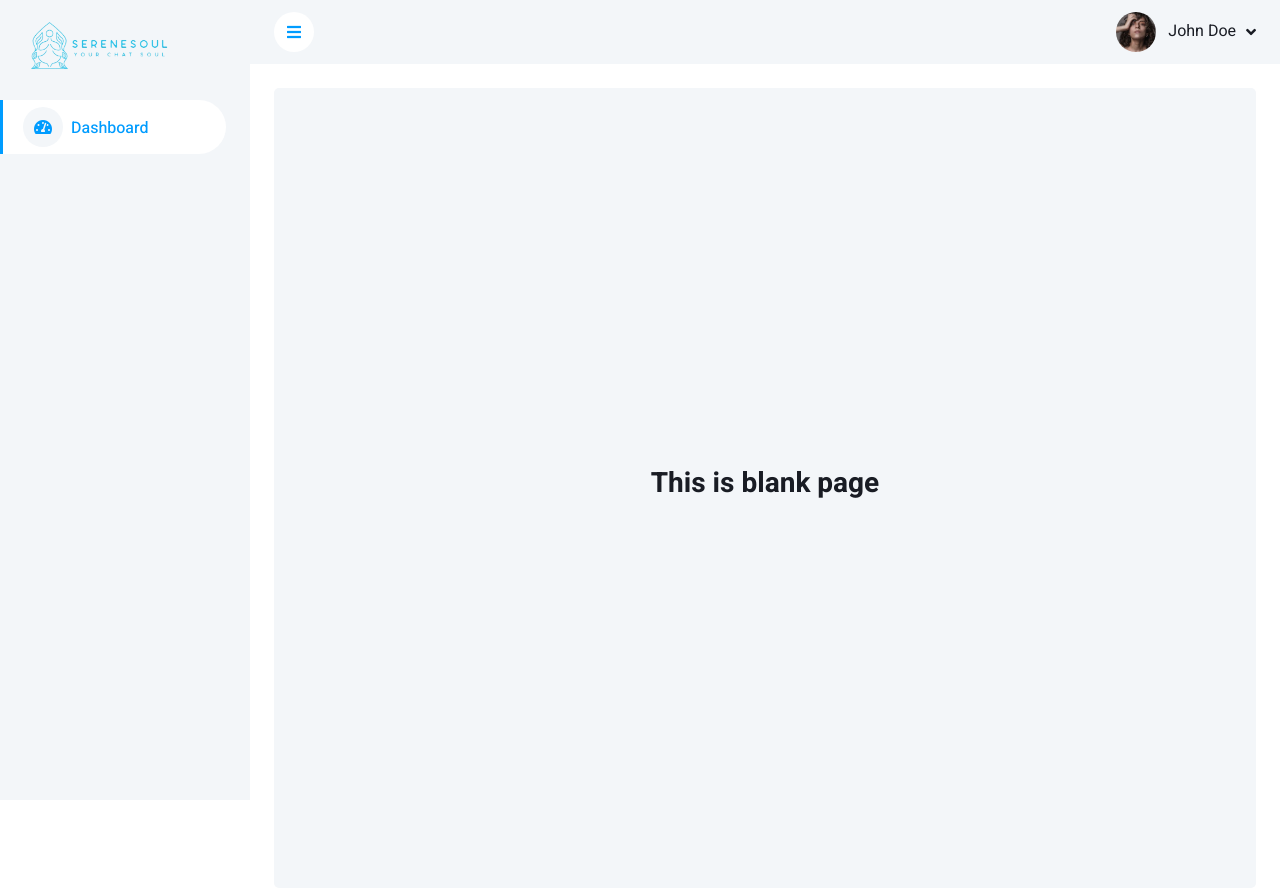
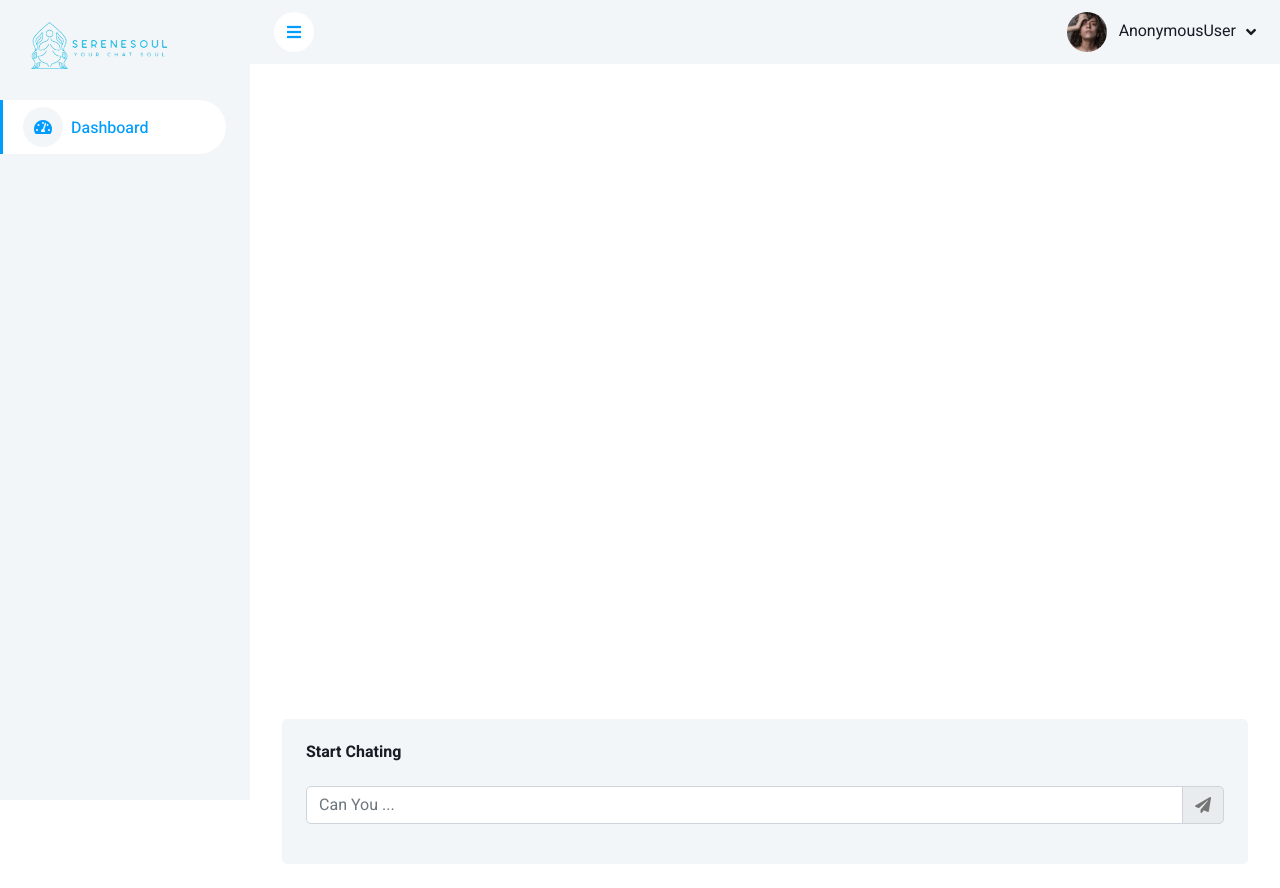
Before and after one commit to khawla12-op/SereneSoul-Chatbot-, a Django app: template CLIENT/templates/app/client_chat.html in a window 1280 px wide. Run offline with Django 3.2, Linux system fonts and the light colour scheme; the template is opened without the code that fills it, so the values that code supplies are empty; some libraries are stand-ins or nearby versions.

Commit message:
Adding specific input for chat page

```diff
--- /dev/null
+++ b/CLIENT/templates/app/base_app.html
@@ -0,0 +1,92 @@
+{% load static %}
+<!DOCTYPE html>
+<html lang="en">
+<head>
+    <meta charset="utf-8">
+    <title>Serene Soul : Chat</title>
+    <meta content="width=device-width, initial-scale=1.0" name="viewport">
+    <meta content="" name="keywords">
+    <meta content="" name="description">
+    <link rel="preconnect" href="https://fonts.googleapis.com">
+    <link rel="preconnect" href="https://fonts.gstatic.com" crossorigin>
+    <link href="https://fonts.googleapis.com/css2?family=Heebo:wght@400;500;600;700&display=swap" rel="stylesheet">
+    <link href="https://cdnjs.cloudflare.com/ajax/libs/font-awesome/5.10.0/css/all.min.css" rel="stylesheet">
+    <link href="https://cdn.jsdelivr.net/npm/bootstrap-icons@1.4.1/font/bootstrap-icons.css" rel="stylesheet">
+    <link href="{% static 'lib/owlcarousel/assets/owl.carousel.min.css' %}" rel="stylesheet">
+    <link href="{% static 'lib/tempusdominus/css/tempusdominus-bootstrap-4.min.css' %}" rel="stylesheet" />
+    <link href="{% static 'css/bootstrap.min.css' %}" rel="stylesheet">
+    <link href="{% static 'css/main.css' %}" rel="stylesheet">
+</head>
+
+<body>
+    <div class="container-fluid position-relative bg-white d-flex p-0">
+        <!-- Spinner Start -->
+        <div id="spinner" class="show bg-white position-fixed translate-middle w-100 vh-100 top-50 start-50 d-flex align-items-center justify-content-center">
+            <div class="spinner-border text-primary" style="width: 3rem; height: 3rem;" role="status">
+                <span class="sr-only">Loading...</span>
+            </div>
+        </div>
+        <!-- Spinner End -->
+
+        <!-- Sidebar Start -->
+        <div class="sidebar pe-4 pb-3">
+            <nav class="navbar bg-light navbar-light">
+                <a href="{% url 'client-index' %}" class="navbar-brand mx-4 mb-3">
+                    <img src="{% static 'img/new_logo.png' %}" width="150">
+                </a>
+                <div class="navbar-nav w-100">
+                    <a href="index.html" class="nav-item nav-link active"><i class="fa fa-tachometer-alt me-2"></i>Dashboard</a>
+                </div>
+            </nav>
+        </div>
+        <!-- Sidebar End -->
+
+        <!-- Content Start -->
+        <div class="content">
+            <!-- Navbar Start -->
+            <nav class="navbar navbar-expand bg-light navbar-light sticky-top px-4 py-0">
+                <a href="index.html" class="navbar-brand d-flex d-lg-none me-4">
+                    <h2 class="text-primary mb-0"><i class="fa fa-hashtag"></i></h2>
+                </a>
+                <a href="#" class="sidebar-toggler flex-shrink-0">
+                    <i class="fa fa-bars"></i>
+                </a>
+                <div class="navbar-nav align-items-center ms-auto">
+                    <div class="nav-item dropdown">
+                        <a href="#" class="nav-link dropdown-toggle" data-bs-toggle="dropdown">
+                            <img class="rounded-circle me-lg-2" src="{% static 'img/user.jpg' %}" alt="" style="width: 40px; height: 40px;">
+                            <span class="d-none d-lg-inline-flex">{{user}}</span>
+                        </a>
+                        <div class="dropdown-menu dropdown-menu-end bg-light border-0 rounded-0 rounded-bottom m-0">
+                            <a href="#" class="dropdown-item">My Profile</a>
+                            <a href="#" class="dropdown-item">Settings</a>
+                            <a href="{% url 'client-logout' %}" class="dropdown-item">Log Out</a>
+                        </div>
+                    </div>
+                </div>
+            </nav>
+            <!-- Navbar End -->
+
+
+            <!-- Page Start -->
+            {% block content %}
+            {% endblock content %}
+            <!-- Page End -->
+
+        </div>
+        <!-- Content End -->
+    </div>
+
+    <!-- JavaScript Libraries -->
+    <script src="https://code.jquery.com/jquery-3.4.1.min.js"></script>
+    <script src="https://cdn.jsdelivr.net/npm/bootstrap@5.0.0/dist/js/bootstrap.bundle.min.js"></script>
+    <script src="{% static 'lib/chart/chart.min.js' %}"></script>
+    <script src="{% static 'lib/easing/easing.min.js' %}"></script>
+    <script src="{% static 'lib/waypoints/waypoints.min.js' %}"></script>
+    <script src="{% static 'lib/owlcarousel/owl.carousel.min.js' %}"></script>
+    <script src="{% static 'lib/tempusdominus/js/moment.min.js' %}"></script>
+    <script src="{% static 'lib/tempusdominus/js/moment-timezone.min.js' %}"></script>
+    <script src="{% static 'lib/tempusdominus/js/tempusdominus-bootstrap-4.min.js' %}"></script>
+    <script src="{% static 'js/main.js' %}"></script>
+</body>
+</html>
--- a/CLIENT/templates/app/client_chat.html
+++ b/CLIENT/templates/app/client_chat.html
@@ -1,97 +1,19 @@
+{% extends "app/base_app.html" %}
 {% load static %}
-<!DOCTYPE html>
-<html lang="en">
-<head>
-    <meta charset="utf-8">
-    <title>Serene Soul : Chat</title>
-    <meta content="width=device-width, initial-scale=1.0" name="viewport">
-    <meta content="" name="keywords">
-    <meta content="" name="description">
-    <link rel="preconnect" href="https://fonts.googleapis.com">
-    <link rel="preconnect" href="https://fonts.gstatic.com" crossorigin>
-    <link href="https://fonts.googleapis.com/css2?family=Heebo:wght@400;500;600;700&display=swap" rel="stylesheet">
-    <link href="https://cdnjs.cloudflare.com/ajax/libs/font-awesome/5.10.0/css/all.min.css" rel="stylesheet">
-    <link href="https://cdn.jsdelivr.net/npm/bootstrap-icons@1.4.1/font/bootstrap-icons.css" rel="stylesheet">
-    <link href="{% static 'lib/owlcarousel/assets/owl.carousel.min.css' %}" rel="stylesheet">
-    <link href="{% static 'lib/tempusdominus/css/tempusdominus-bootstrap-4.min.css' %}" rel="stylesheet" />
-    <link href="{% static 'css/bootstrap.min.css' %}" rel="stylesheet">
-    <link href="{% static 'css/main.css' %}" rel="stylesheet">
-</head>
-
-<body>
-    <div class="container-fluid position-relative bg-white d-flex p-0">
-        <!-- Spinner Start -->
-        <div id="spinner" class="show bg-white position-fixed translate-middle w-100 vh-100 top-50 start-50 d-flex align-items-center justify-content-center">
-            <div class="spinner-border text-primary" style="width: 3rem; height: 3rem;" role="status">
-                <span class="sr-only">Loading...</span>
+{% block content %}
+<div class="container-fluid pt-4 px-4">
+    <div class="row vh-100 rounded align-items-end justify-content-center mx-0">
+        <div class="col-xl-12 mb-3 p-2">
+            <div class="bg-light rounded p-4">
+                <h6 class="mb-4">Start Chating</h6>
+                <div class="input-group mb-3">
+                    <input type="text" class="form-control h-400" placeholder="Can You ..." aria-label="Username" aria-describedby="basic-addon1">
+                    <button class="input-group-text" id="basic-addon1">
+                        <i class="fa fa-paper-plane"></i>
+                    </button>
+                </div>
             </div>
         </div>
-        <!-- Spinner End -->
-
-        <!-- Sidebar Start -->
-        <div class="sidebar pe-4 pb-3">
-            <nav class="navbar bg-light navbar-light">
-                <a href="{% url 'client-index' %}" class="navbar-brand mx-4 mb-3">
-                    <img src="{% static 'img/new_logo.png' %}" width="150">
-                </a>
-                <div class="navbar-nav w-100">
-                    <a href="index.html" class="nav-item nav-link active"><i class="fa fa-tachometer-alt me-2"></i>Dashboard</a>
-                </div>
-            </nav>
-        </div>
-        <!-- Sidebar End -->
-
-        <!-- Content Start -->
-        <div class="content">
-            <!-- Navbar Start -->
-            <nav class="navbar navbar-expand bg-light navbar-light sticky-top px-4 py-0">
-                <a href="index.html" class="navbar-brand d-flex d-lg-none me-4">
-                    <h2 class="text-primary mb-0"><i class="fa fa-hashtag"></i></h2>
-                </a>
-                <a href="#" class="sidebar-toggler flex-shrink-0">
-                    <i class="fa fa-bars"></i>
-                </a>
-                <div class="navbar-nav align-items-center ms-auto">
-                    <div class="nav-item dropdown">
-                        <a href="#" class="nav-link dropdown-toggle" data-bs-toggle="dropdown">
-                            <img class="rounded-circle me-lg-2" src="{% static 'img/user.jpg' %}" alt="" style="width: 40px; height: 40px;">
-                            <span class="d-none d-lg-inline-flex">John Doe</span>
-                        </a>
-                        <div class="dropdown-menu dropdown-menu-end bg-light border-0 rounded-0 rounded-bottom m-0">
-                            <a href="#" class="dropdown-item">My Profile</a>
-                            <a href="#" class="dropdown-item">Settings</a>
-                            <a href="{% url 'client-logout' %}" class="dropdown-item">Log Out</a>
-                        </div>
-                    </div>
-                </div>
-            </nav>
-            <!-- Navbar End -->
-
-
-            <!-- Blank Start -->
-            <div class="container-fluid pt-4 px-4">
-                <div class="row vh-100 bg-light rounded align-items-center justify-content-center mx-0">
-                    <div class="col-md-6 text-center">
-                        <h3>This is blank page</h3>
-                    </div>
-                </div>
-            </div>
-            <!-- Blank End -->
-
-        </div>
-        <!-- Content End -->
     </div>
-
-    <!-- JavaScript Libraries -->
-    <script src="https://code.jquery.com/jquery-3.4.1.min.js"></script>
-    <script src="https://cdn.jsdelivr.net/npm/bootstrap@5.0.0/dist/js/bootstrap.bundle.min.js"></script>
-    <script src="{% static 'lib/chart/chart.min.js' %}"></script>
-    <script src="{% static 'lib/easing/easing.min.js' %}"></script>
-    <script src="{% static 'lib/waypoints/waypoints.min.js' %}"></script>
-    <script src="{% static 'lib/owlcarousel/owl.carousel.min.js' %}"></script>
-    <script src="{% static 'lib/tempusdominus/js/moment.min.js' %}"></script>
-    <script src="{% static 'lib/tempusdominus/js/moment-timezone.min.js' %}"></script>
-    <script src="{% static 'lib/tempusdominus/js/tempusdominus-bootstrap-4.min.js' %}"></script>
-    <script src="{% static 'js/main.js' %}"></script>
-</body>
-</html>
+</div>
+{% endblock content %}
--- a/CLIENT/templates/error/500.html
+++ b/CLIENT/templates/error/500.html
@@ -1,6 +1,6 @@
-{% % {% extends "pluging.html" %}
+{% extends "pluging.html" %}
 {% load static %}
-{% block content %}}
+{% block content %}
 <body class="body-wrapper" data-spy="scroll" data-target=".privacy-nav">
     <section class="error-page">
         <div class="center">
```
Also changed, not shown: SERENESOUL/static/img/login_bg.jpg (deleted), SERENESOUL/static/img/login_bg_cropped.jpg (deleted), SERENESOUL/static/img/logo.png (deleted), SERENESOUL/static/img/logo1.png (deleted), SERENESOUL/static/img/logo2.png (deleted), SERENESOUL/static/img/logo_circulaire.png (deleted), db.sqlite3.
